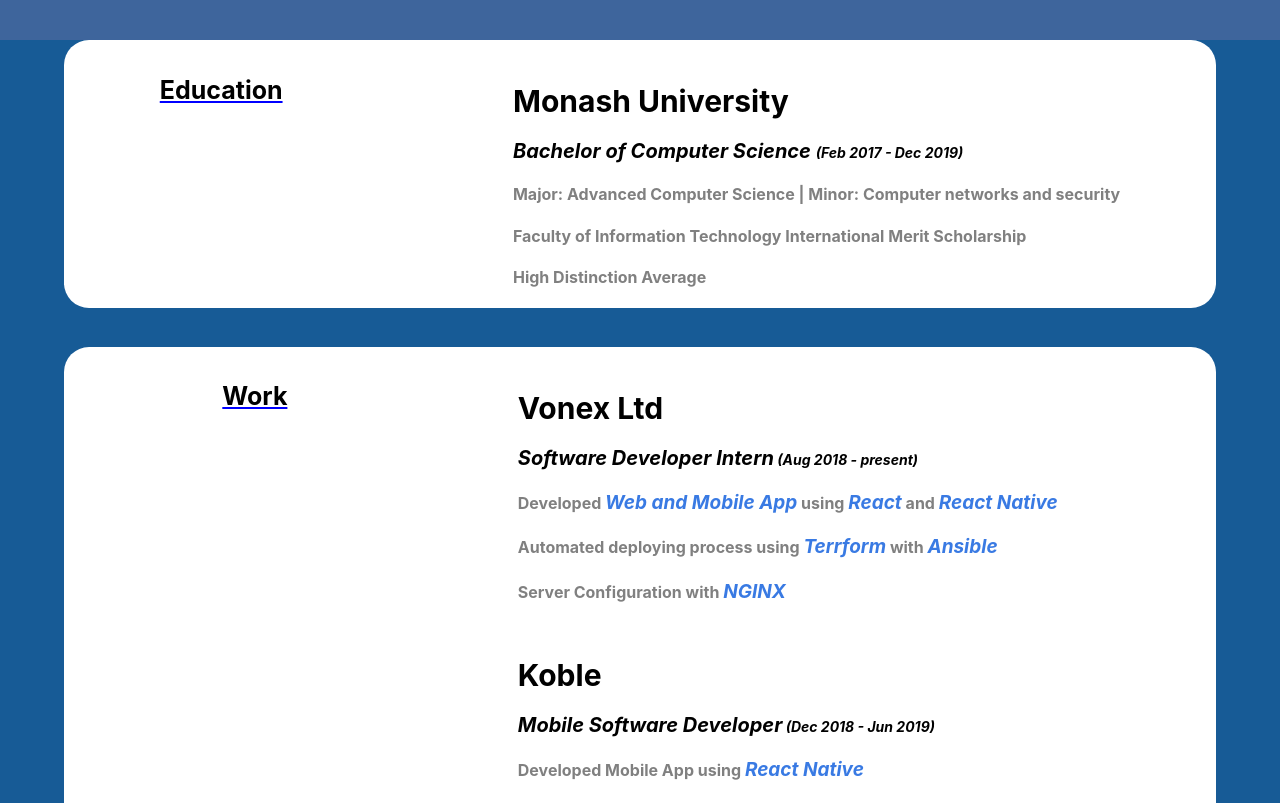
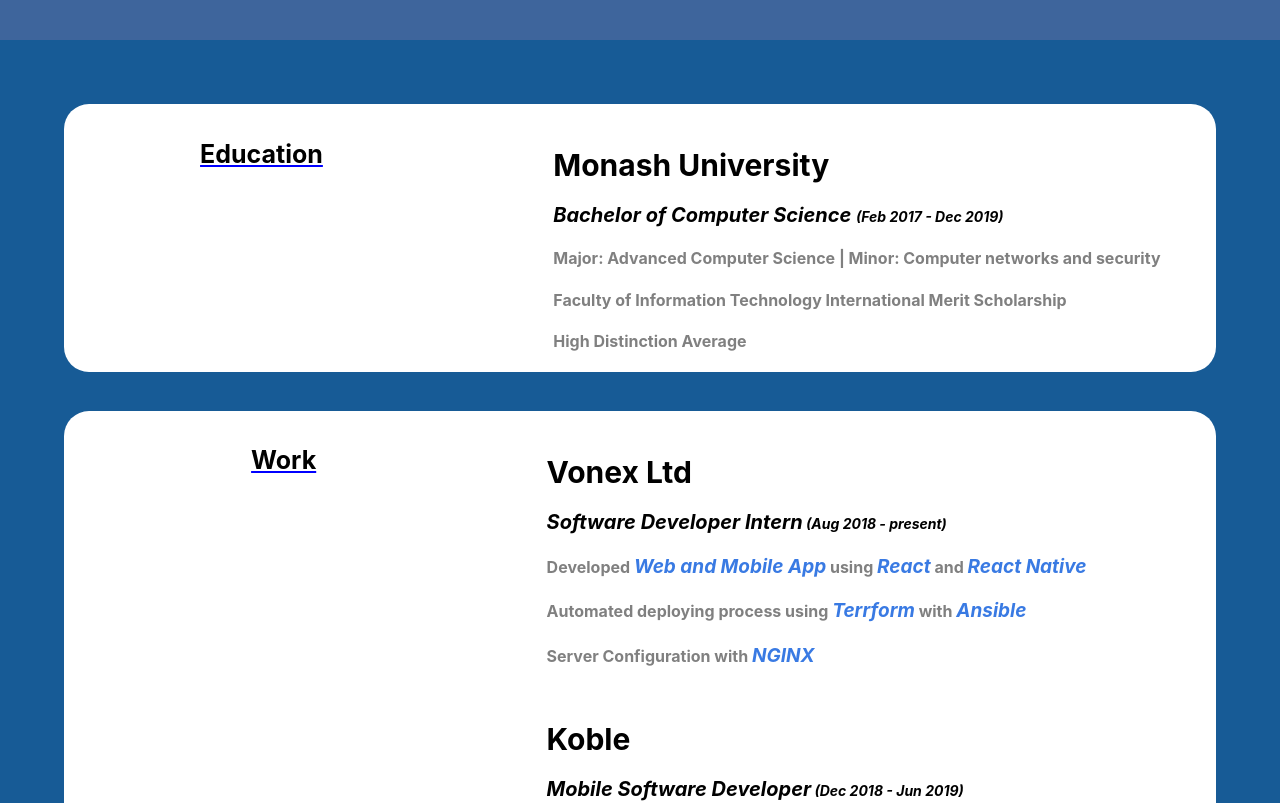
Before and after one commit to YeungJonathan/myPersonalWebsite, a React (Create React App) app: page / in a window 1280 px wide. Shown: the part 1240-2043 px from the top of the page. Built offline with nearby package versions, Linux system fonts and the light colour scheme.

Commit message:
Fix styling porblems

```diff
--- a/src/Resume.js
+++ b/src/Resume.js
@@ -26,8 +26,8 @@
 
     return (
         <div style={styles.backgroundContainer} className="background-photo">
-            <div style={{width:'90%', height:'25%', backgroundColor:'white', borderRadius:25, display:'flex', justifyContent:'center'}}>
-                <h1 style={{marginRight:'20%', marginTop:'3%', textDecoration:'underline', textDecorationColor:'blue', fontSize:25}}>
+            <div style={{width:'90%', height:'25%', backgroundColor:'white', borderRadius:25, display:'flex', justifyContent:'center', marginTop:'5%'}}>
+                <h1 style={{marginRight:'20%', marginTop:'3%', textDecoration:'underline', textDecorationColor:'blue', fontSize:25, marginLeft:'7%'}}>
                     Education
                 </h1>
                 <div style={{flexDriection:'column', marginTop:'2%'}}>
@@ -52,7 +52,7 @@
 
             <div style={{width:'90%', height:'47%', backgroundColor:'white', borderRadius:25, display:'flex', justifyContent:'center', marginTop:'3%', marginBottom:'5%', flexBasis:'100%'}}>
 
-                <h1 style={{marginRight:'20%', marginTop:'3%', textDecoration:'underline', textDecorationColor:'blue', fontSize:25}}>
+                <h1 style={{marginRight:'20%', marginTop:'3%', textDecoration:'underline', textDecorationColor:'blue', fontSize:25, marginLeft:'5%'}}>
                     Work
                 </h1>
                 <div style={{flexDriection:'column', marginTop:'2%'}}>
```
